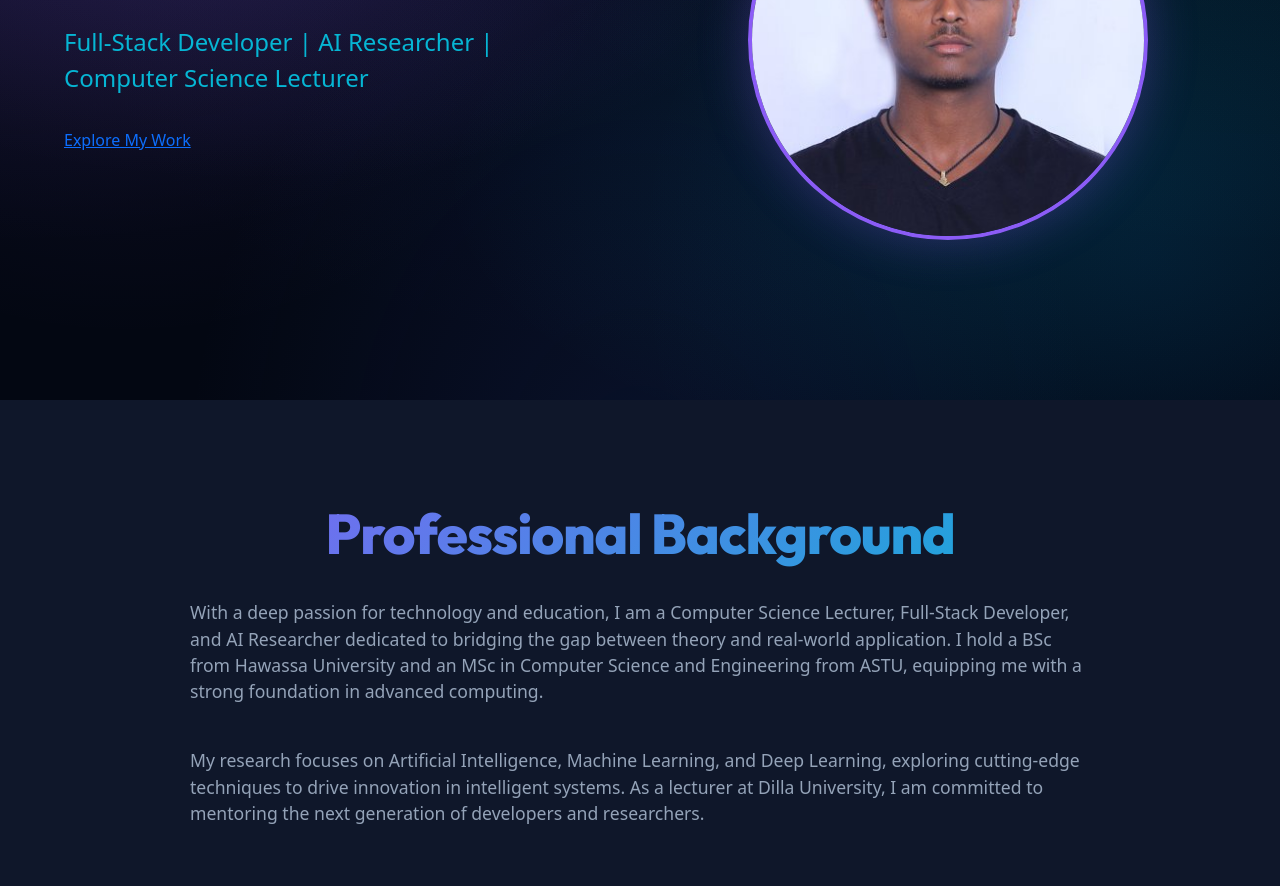
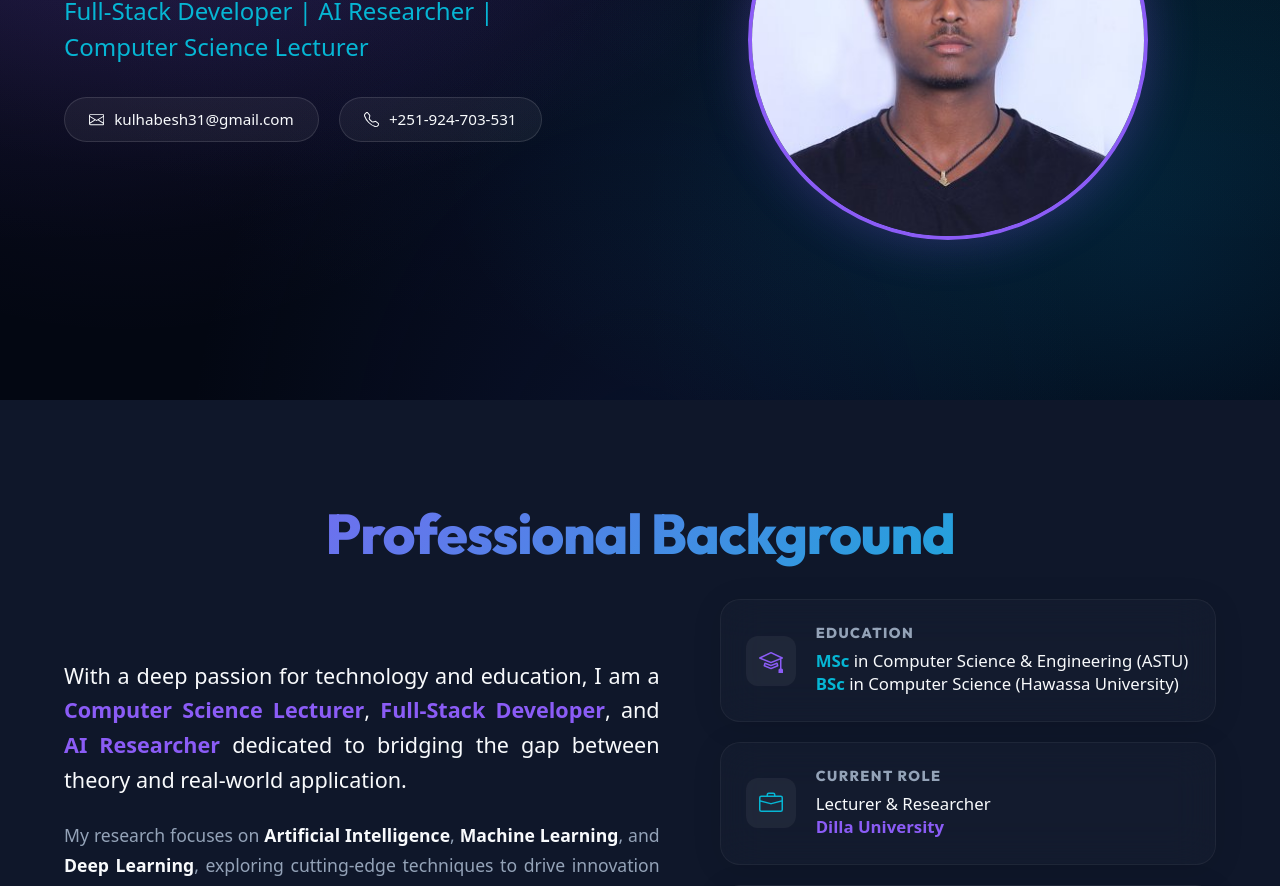
Before and after one commit to adisu-mulu/portfolio, a React (Create React App) app: page / in a window 1280 px wide. Shown: the part 320-1206 px from the top of the page. Built offline with nearby package versions, Linux system fonts and the light colour scheme.

Commit message:
redesigned portfolio

```diff
--- a/src/App.css
+++ b/src/App.css
@@ -361,6 +361,33 @@ h4,
   margin-bottom: 2rem;
 }
 
+.hero-contact-info {
+  display: flex;
+  gap: 20px;
+  margin-bottom: 2.5rem;
+}
+
+.contact-pill {
+  display: flex;
+  align-items: center;
+  gap: 10px;
+  padding: 10px 24px;
+  background: rgba(255, 255, 255, 0.05);
+  border: 1px solid var(--glass-border);
+  border-radius: 100px;
+  color: var(--text-main);
+  text-decoration: none;
+  font-size: 0.95rem;
+  transition: all 0.3s ease;
+}
+
+.contact-pill:hover {
+  background: rgba(255, 255, 255, 0.1);
+  border-color: var(--accent-primary);
+  transform: translateY(-3px);
+  color: #fff;
+}
+
 .home-intro-photo {
   flex: 1;
   display: flex;
@@ -386,11 +413,122 @@ h4,
   overflow: hidden;
 }
 
-.home-about-description {
-  max-width: 900px;
-  margin: 0 auto 2rem;
+/* About Section Redesign */
+.about-grid {
+  display: grid;
+  grid-template-columns: 1.2fr 1fr;
+  gap: 60px;
+  align-items: center;
+  max-width: 1200px;
+  margin: 0 auto;
+}
+
+.about-bio {
+  text-align: justify;
+  hyphens: auto;
+  -webkit-hyphens: auto;
+  -ms-hyphens: auto;
+}
+
+.bio-lead {
+  font-size: 1.35rem;
+  line-height: 1.6;
+  font-weight: 500;
+  color: var(--text-main);
+  margin-bottom: 1.5rem;
+}
+
+.bio-lead span {
+  color: var(--accent-primary);
+  font-weight: 700;
+}
+
+.bio-sub {
   font-size: 1.1rem;
   color: var(--text-muted);
+  line-height: 1.7;
+}
+
+.bio-sub span {
+  color: var(--text-main);
+  font-weight: 600;
+}
+
+.about-cards {
+  display: flex;
+  flex-direction: column;
+  gap: 20px;
+}
+
+.about-card {
+  display: flex;
+  align-items: center;
+  gap: 20px;
+  padding: 25px;
+  border-radius: 20px;
+  transition: transform 0.3s ease, border-color 0.3s ease;
+}
+
+.about-card:hover {
+  transform: translateX(10px);
+  border-color: var(--accent-primary);
+}
+
+.card-icon {
+  width: 50px;
+  height: 50px;
+  display: flex;
+  align-items: center;
+  justify-content: center;
+  background: rgba(255, 255, 255, 0.05);
+  border-radius: 12px;
+}
+
+.card-content h3 {
+  font-size: 0.9rem;
+  font-weight: 800;
+  color: var(--text-muted);
+  text-transform: uppercase;
+  letter-spacing: 0.1em;
+  margin-bottom: 0.4rem;
+}
+
+.card-content p {
+  font-size: 1.05rem;
+  color: var(--text-main);
+  line-height: 1.4;
+  margin: 0;
+}
+
+.card-content strong {
+  color: var(--accent-secondary);
+}
+
+.highlight {
+  color: var(--accent-primary) !important;
+  font-weight: 700;
+}
+
+@media screen and (max-width: 992px) {
+  .about-grid {
+    grid-template-columns: 1fr;
+    gap: 40px;
+    text-align: center;
+  }
+
+  .about-bio {
+    text-align: justify;
+  }
+
+  .about-card {
+    flex-direction: column;
+    text-align: center;
+    padding: 30px;
+  }
+
+  .about-card:hover {
+    transform: translateY(-5px);
+  }
 }
 
 /* Service Items */
@@ -574,6 +712,12 @@ h4,
     text-align: center;
   }
 
+  .hero-contact-info {
+    justify-content: center;
+    flex-wrap: wrap;
+    gap: 15px;
+  }
+
   .my_photo {
     width: 300px;
     height: 300px;
@@ -614,15 +758,14 @@ h4,
 
 @media screen and (max-width: 992px) {
   #menu {
-    width: 100%;
+    width: 92%;
     max-width: 100%;
-    border-radius: 0;
-    top: 0;
-    left: 0;
-    transform: none;
-    border-left: none;
-    border-right: none;
-    border-top: none;
-    background: rgba(10, 12, 16, 0.98) !important;
+    border-radius: 100px;
+    top: 20px;
+    left: 50%;
+    transform: translateX(-50%);
+    border: 1px solid rgba(255, 255, 255, 0.15);
+    background: rgba(10, 12, 16, 0.95) !important;
+    padding: 10px 20px;
   }
 }
--- a/src/components/MainBody.js
+++ b/src/components/MainBody.js
@@ -1,6 +1,6 @@
 import React from "react";
 import my_photo from "../imgs/bg2.jpg";
-import { CodeSlash, Cpu, Mortarboard, ShareFill } from "react-bootstrap-icons";
+import { CodeSlash, Cpu, Mortarboard, ShareFill, Briefcase, Award, Envelope, Telephone } from "react-bootstrap-icons";
 import Projects from "./projects/Projects";
 import ResearchAndPublications from "./researches/Researches";
 
@@ -16,9 +16,15 @@ function MainBody() {
           <p className="job-title">
             Full-Stack Developer | AI Researcher | Computer Science Lecturer
           </p>
-          <div className="hero-actions">
-            <a href="#projects" className="btn-premium">Explore My Work</a>
+          <div className="hero-contact-info">
+            <a href="mailto:kulhabesh31@gmail.com" className="contact-pill glow-glow">
+              <Envelope /> <span>kulhabesh31@gmail.com</span>
+            </a>
+            <a href="tel:+251911111111" className="contact-pill glow-glow">
+              <Telephone /> <span>+251-924-703-531</span>
+            </a>
           </div>
+
         </div>
         <div className="home-intro-photo">
           <img src={my_photo} alt="Adisu Mulu" className="my_photo" />
@@ -28,21 +34,52 @@ function MainBody() {
       <section className="home-about" id="about">
         <div className="decorative-orb" style={{ bottom: '-200px', right: '-200px', opacity: 0.08 }}></div>
         <h2 className="section-title">Professional Background</h2>
-        <div className="home-about-description">
-          <p>
-            With a deep passion for technology and education, I am a Computer
-            Science Lecturer, Full-Stack Developer, and AI Researcher dedicated to
-            bridging the gap between theory and real-world application. I hold a
-            BSc from Hawassa University and an MSc in Computer Science and Engineering
-            from ASTU, equipping me with a strong foundation in advanced computing.
-          </p>
-          <br />
-          <p>
-            My research focuses on Artificial Intelligence, Machine Learning, and
-            Deep Learning, exploring cutting-edge techniques to drive innovation
-            in intelligent systems. As a lecturer at Dilla University, I am
-            committed to mentoring the next generation of developers and researchers.
-          </p>
+        <div className="about-grid">
+          <div className="about-bio">
+            <p className="bio-lead">
+              With a deep passion for technology and education, I am a <span>Computer Science Lecturer</span>, <span>Full-Stack Developer</span>, and <span>AI Researcher</span> dedicated to bridging the gap between theory and real-world application.
+            </p>
+            <p className="bio-sub">
+              My research focuses on <span>Artificial Intelligence</span>, <span>Machine Learning</span>, and <span>Deep Learning</span>, exploring cutting-edge techniques to drive innovation in intelligent systems.
+            </p>
+          </div>
+
+          <div className="about-cards">
+            {/* Education Card */}
+            <div className="about-card glass-v2">
+              <div className="card-icon">
+                <Mortarboard size={24} color="var(--accent-primary)" />
+              </div>
+              <div className="card-content">
+                <h3>Education</h3>
+                <p><strong>MSc</strong> in Computer Science & Engineering (ASTU)</p>
+                <p><strong>BSc</strong> in Computer Science (Hawassa University)</p>
+              </div>
+            </div>
+
+            {/* Role Card */}
+            <div className="about-card glass-v2">
+              <div className="card-icon">
+                <Briefcase size={24} color="var(--accent-secondary)" />
+              </div>
+              <div className="card-content">
+                <h3>Current Role</h3>
+                <p>Lecturer & Researcher</p>
+                <p className="highlight">Dilla University</p>
+              </div>
+            </div>
+
+            {/* Expertise Card */}
+            <div className="about-card glass-v2">
+              <div className="card-icon">
+                <Award size={24} color="#f59e0b" />
+              </div>
+              <div className="card-content">
+                <h3>Research Focus</h3>
+                <p>AI, Deep Learning, Systems Engineering</p>
+              </div>
+            </div>
+          </div>
         </div>
       </section>
       {/* Services Section */}
```
Also changed, not shown: 2 other files (tests, documents, lock files or other folders).
